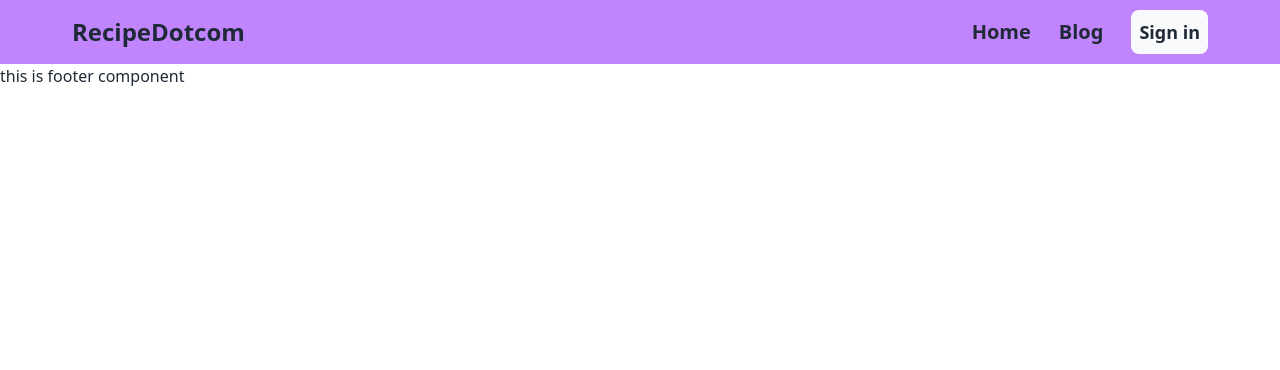
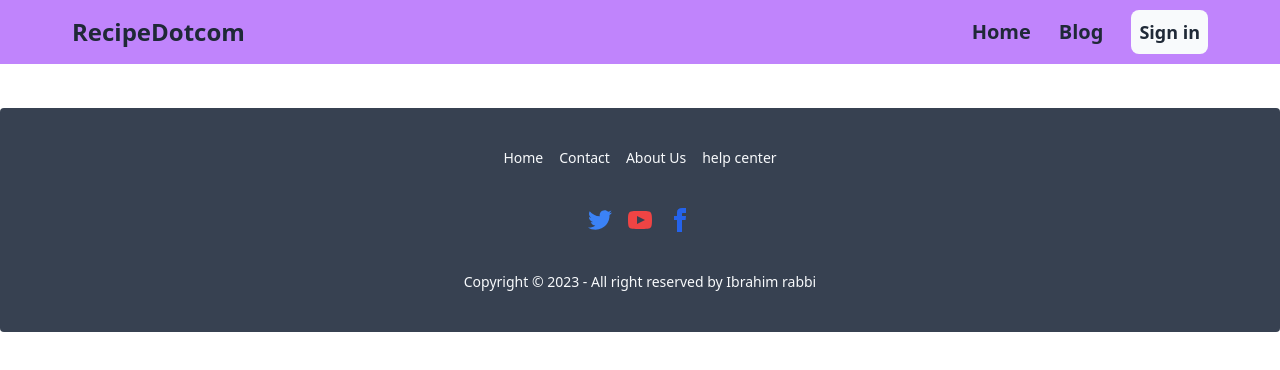
Before and after one commit to ibrahimRabbi/recipe-zone, a React (Vite) app: page /layout in a window 1280 px wide. Shown: the top 370 px of the page. Built offline with nearby package versions, Linux system fonts and the light colour scheme; no server answers.

Commit message:
github and google signin done

```diff
--- a/src/components/Authentication/AuthProvider.jsx
+++ b/src/components/Authentication/AuthProvider.jsx
@@ -5,6 +5,7 @@
     signInWithEmailAndPassword,
     updateProfile,
     GoogleAuthProvider,
+    GithubAuthProvider,
     signInWithPopup
 } from "firebase/auth";
 
@@ -43,9 +44,13 @@
 
      const googleProvider = new GoogleAuthProvider();
      const signinGoogle = () => {
-         signInWithPopup(auth, googleProvider)
-             .then(res => console.log(res.user))
-             .catch(error => console.log(error))
+        return signInWithPopup(auth, googleProvider)
+
+     }
+     const githubProvider = new GithubAuthProvider();
+     const signinGithub = () => {
+        return signInWithPopup(auth, githubProvider)
+
      }
 
 
@@ -69,7 +74,9 @@
          logOut,
          user,
          loading,
-         signinGoogle
+         signinGoogle,
+         signinGithub
+
      }
 
     return (
--- a/src/components/Footer/Footer.jsx
+++ b/src/components/Footer/Footer.jsx
@@ -2,9 +2,26 @@
 
 const Footer = () => {
     return (
-        <div>
-           this is footer component
-        </div>
+
+<footer className="footer footer-center p-10 bg-gray-700 text-slate-50 rounded mt-11">
+  <div className="grid grid-flow-col gap-4">
+    <a className="link link-hover">Home</a>
+    <a className="link link-hover">Contact</a>
+    <a className="link link-hover">About Us</a>
+    <a className="link link-hover">help center</a>
+  </div>
+  <div>
+    <div className="grid grid-flow-col gap-4">
+      <a className='text-blue-500'><svg xmlns="http://www.w3.org/2000/svg" width="24" height="24" viewBox="0 0 24 24" className="fill-current"><path d="M24 4.557c-.883.392-1.832.656-2.828.775 1.017-.609 1.798-1.574 2.165-2.724-.951.564-2.005.974-3.127 1.195-.897-.957-2.178-1.555-3.594-1.555-3.179 0-5.515 2.966-4.797 6.045-4.091-.205-7.719-2.165-10.148-5.144-1.29 2.213-.669 5.108 1.523 6.574-.806-.026-1.566-.247-2.229-.616-.054 2.281 1.581 4.415 3.949 4.89-.693.188-1.452.232-2.224.084.626 1.956 2.444 3.379 4.6 3.419-2.07 1.623-4.678 2.348-7.29 2.04 2.179 1.397 4.768 2.212 7.548 2.212 9.142 0 14.307-7.721 13.995-14.646.962-.695 1.797-1.562 2.457-2.549z"></path></svg></a>
+      <a className='text-red-500'><svg xmlns="http://www.w3.org/2000/svg" width="24" height="24" viewBox="0 0 24 24" className="fill-current"><path d="M19.615 3.184c-3.604-.246-11.631-.245-15.23 0-3.897.266-4.356 2.62-4.385 8.816.029 6.185.484 8.549 4.385 8.816 3.6.245 11.626.246 15.23 0 3.897-.266 4.356-2.62 4.385-8.816-.029-6.185-.484-8.549-4.385-8.816zm-10.615 12.816v-8l8 3.993-8 4.007z"></path></svg></a>
+      <a className='text-blue-600'><svg xmlns="http://www.w3.org/2000/svg" width="24" height="24" viewBox="0 0 24 24" className="fill-current"><path d="M9 8h-3v4h3v12h5v-12h3.642l.358-4h-4v-1.667c0-.955.192-1.333 1.115-1.333h2.885v-5h-3.808c-3.596 0-5.192 1.583-5.192 4.615v3.385z"></path></svg></a>
+    </div>
+  </div>
+  <div>
+    <p>Copyright © 2023 - All right reserved by Ibrahim rabbi</p>
+  </div>
+</footer>
+
     );
 };
 
--- a/src/components/Form/SignUp.jsx
+++ b/src/components/Form/SignUp.jsx
@@ -5,7 +5,7 @@
 
 const SignUp = () => {
 
-    const { signUp, profile, signinGoogle } = useContext(Context)
+    const { signUp, profile, signinGoogle, signinGithub } = useContext(Context)
       const navigate = useNavigate()
     const [error, setError] = useState('');
 
@@ -25,10 +25,9 @@
                 navigate('/')
         })
             .catch(error => {
-                if (error.message == "Firebase: Password should be at least 6 characters (auth/weak-password).") {
+                if (error.code == "Firebase: Password should be at least 6 characters (auth/weak-password).") {
                     setError('please provied a password at least 6 characters')
                 }
-
             })
 
 
@@ -36,7 +35,18 @@
 
     const googleHandler = () => {
         signinGoogle()
-
+            .then(res => {
+                console.log(res.user)
+                navigate('/')
+            })
+            .catch(error => console.log(error))
+}
+    const githubHandler = () => {
+          signinGithub()
+            .then(res => {
+                navigate('/')
+            })
+            .catch(error => console.log(error.message))
 }
 
 
@@ -59,7 +69,7 @@
                     <FaGoogle className='text-blue-400 text-xl' />
                     Continue with Google
                 </button>
-                <button className="btn btn-outline border-purple-600 flex gap-1 items-center">
+                <button onClick={githubHandler} className="btn btn-outline border-purple-600 flex gap-1 items-center">
                     <FaGithub className='text-xl'/>
                     Continue with Github
                 </button>
```
